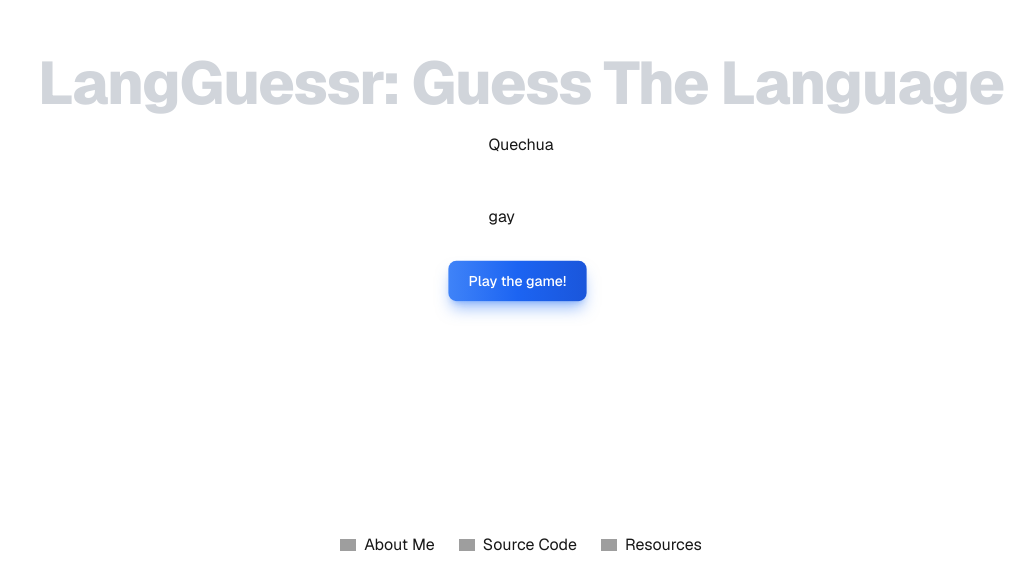
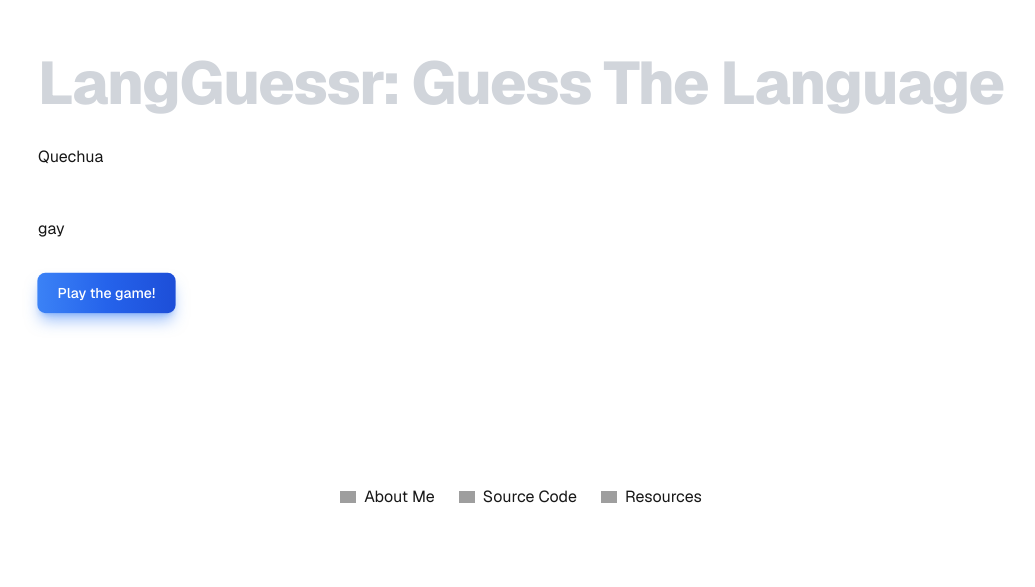
Before and after one commit to jkohhokj/LangGuessr, a Next.js app: page / in a window 1280 px wide. Shown: the part 213-800 px from the top of the page, without its empty margins (119-1154 px from the left). Built offline with nearby package versions, Linux system fonts and the light colour scheme; no server answers; grey boxes are pictures that could not be loaded.

Commit message:
remove js

```diff
--- a/app/page.tsx
+++ b/app/page.tsx
@@ -29,11 +29,6 @@
   const props = getServerSideProps();
   return (
     <div className="grid grid-rows-[20px_1fr_20px] items-center justify-items-center min-h-screen p-8 pb-20 gap-16 sm:p-20 font-[family-name:var(--font-geist-sans)]">
-      <link
-        href="https://cdn.jsdelivr.net/npm/flowbite@2.5.2/dist/flowbite.min.css"
-        rel="stylesheet"
-      />
-      <script src="https://cdn.jsdelivr.net/npm/flowbite@2.5.2/dist/flowbite.min.js"></script>
       <main className="flex flex-col gap-8 row-start-2 items-center sm:items-start">
         <div>
           <h1 className="text-6xl font-extrabold leading-9 tracking-tight text-gray-300 dark:text-gray-100 sm:text-4xl sm:leading-10 md:text-6xl md:leading-14">
@@ -49,9 +44,9 @@
           <br />
           {(await props).props.data}
         </div>
-        <div>
+        <div className="flex justify-center">
           <Link href={`/quiz-wiki`}>
-            <button className="animate-grow-shrink text-white bg-gradient-to-r from-blue-500 via-blue-600 to-blue-700 hover:bg-gradient-to-br focus:ring-4 focus:outline-none focus:ring-blue-300 dark:focus:ring-blue-800 shadow-lg shadow-blue-500/50 dark:shadow-lg dark:shadow-blue-800/80 font-medium rounded-lg text-sm px-5 py-2.5 text-center me-2 mb-2 ">
+            <button className="flex justify-center animate-grow-shrink text-white bg-gradient-to-r from-blue-500 via-blue-600 to-blue-700 hover:bg-gradient-to-br focus:ring-4 focus:outline-none focus:ring-blue-300 dark:focus:ring-blue-800 shadow-lg shadow-blue-500/50 dark:shadow-lg dark:shadow-blue-800/80 font-medium rounded-lg text-sm px-5 py-2.5 text-center me-2 mb-2 ">
               Play the game!
             </button>
           </Link>
```
